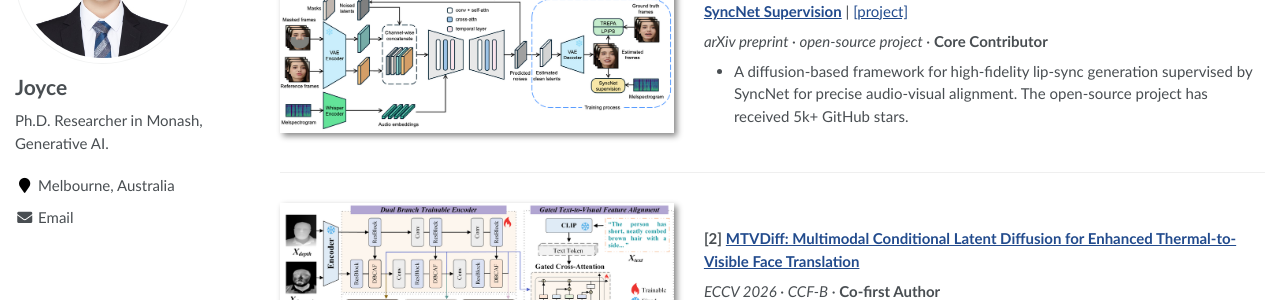
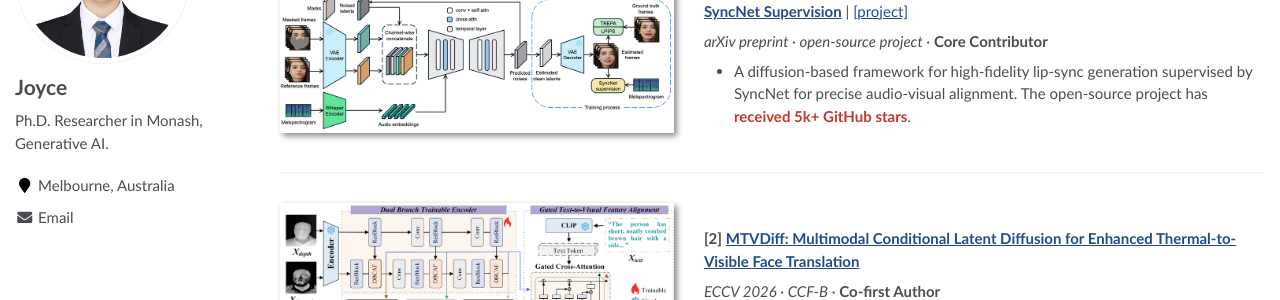
Before and after one commit to Jonyond-lin/joyce-ai, a Jekyll site: the page built from _pages/about.md, in a window 1280 px wide and 900 px high, scrolled down 653 px. Shown: the part 198-498 px from the top of the window. Built offline with Jekyll 4.4.1, drawn with Linux system fonts in a browser that asks for light colours.

Commit message:
Highlight LatentSync GitHub stars in red bold

```diff
--- a/_pages/about.md
+++ b/_pages/about.md
@@ -44,7 +44,7 @@ My research centers on **multimodal generative AI**, especially models that comb
 
 *arXiv preprint · open-source project ·* **Core Contributor**
 
-- A diffusion-based framework for high-fidelity lip-sync generation supervised by SyncNet for precise audio-visual alignment. The open-source project has received 5k+ GitHub stars.
+- A diffusion-based framework for high-fidelity lip-sync generation supervised by SyncNet for precise audio-visual alignment. The open-source project has <span style="color:#c0392b;font-weight:700">received 5k+ GitHub stars</span>.
 </div>
 </div>
 
```
